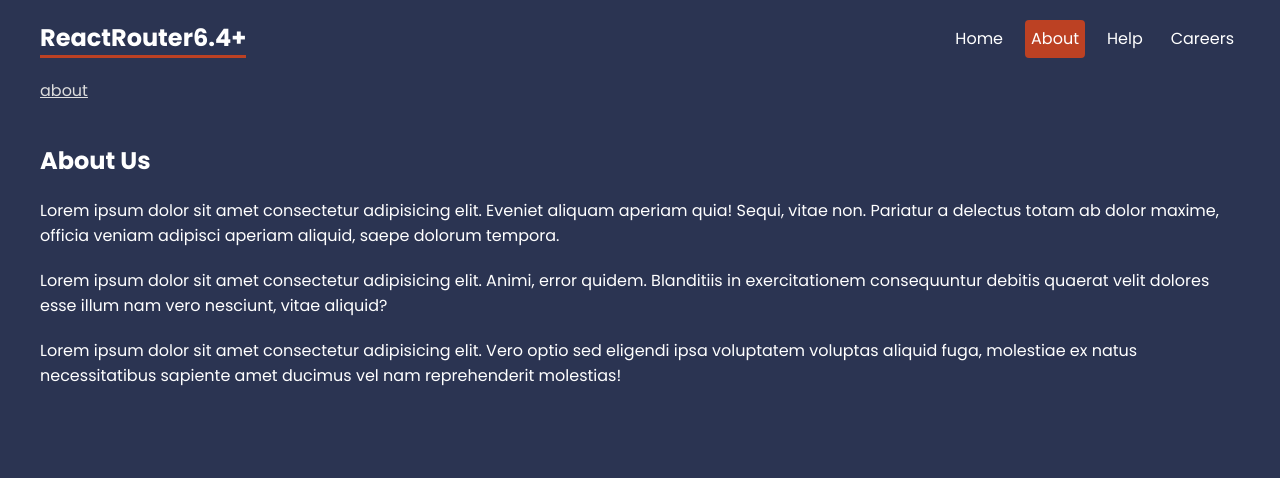
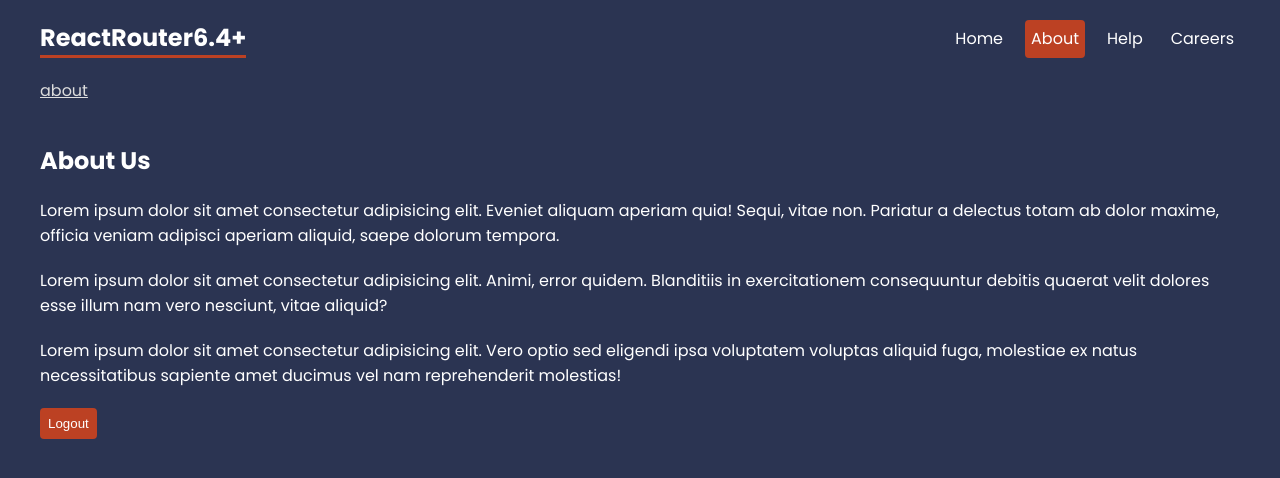
Before and after one commit to VaibhaoHatwar/ReactRouter6.4-, a React (Vite) app: page /about in a window 1280 px wide. Shown: the top 478 px of the page. Built offline with nearby package versions, Linux system fonts and the light colour scheme.

Commit message:
Navigate component

```diff
--- a/src/pages/About.jsx
+++ b/src/pages/About.jsx
@@ -1,4 +1,13 @@
+import { useState } from "react"
+import { Navigate } from "react-router-dom"
+
 export default function About() {
+  const [user, setUser] = useState("mario")
+
+  if (!user) {
+    return <Navigate to="/" replace={true} />
+  }
+
   return (
     <div className="about">
       <h2>About Us</h2>
@@ -17,6 +26,7 @@
         eligendi ipsa voluptatem voluptas aliquid fuga, molestiae ex natus
         necessitatibus sapiente amet ducimus vel nam reprehenderit molestias!
       </p>
+      <button onClick={() => setUser(null)}>Logout</button>
     </div>
   )
 }
```
